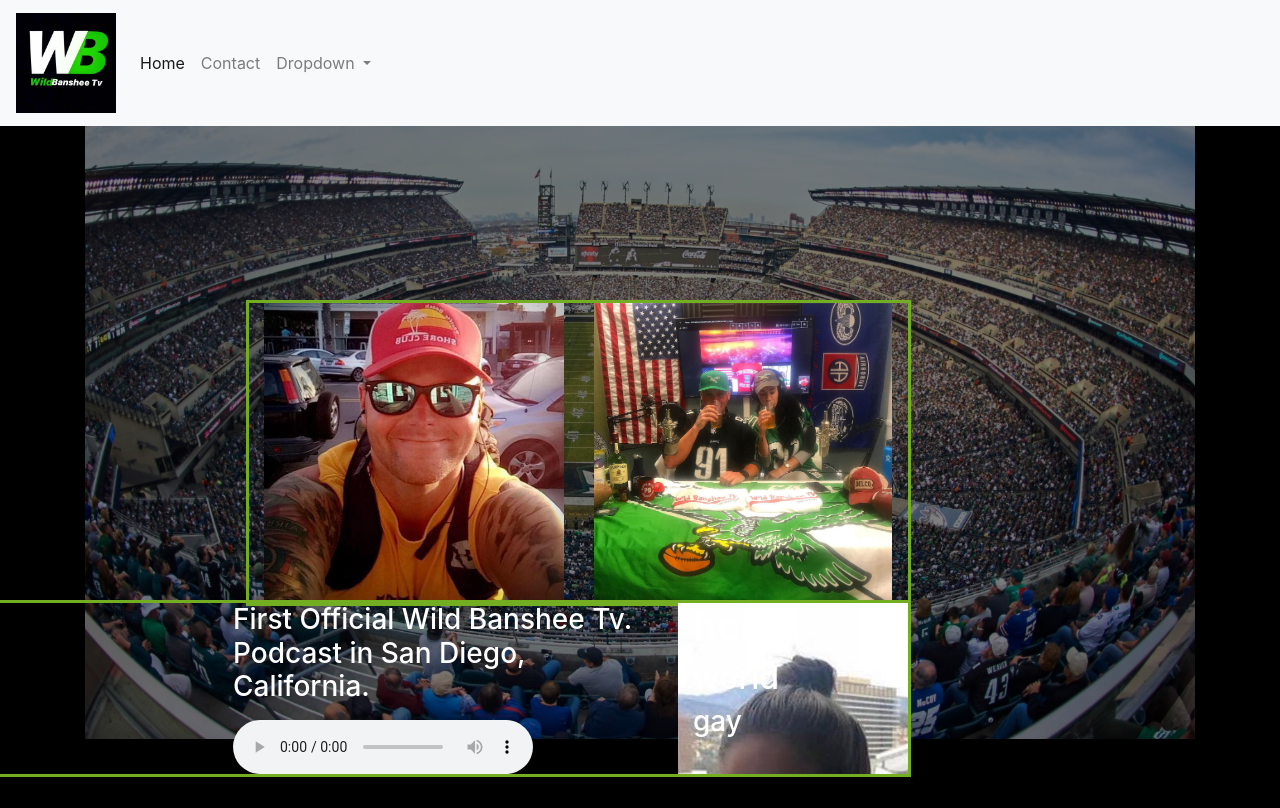
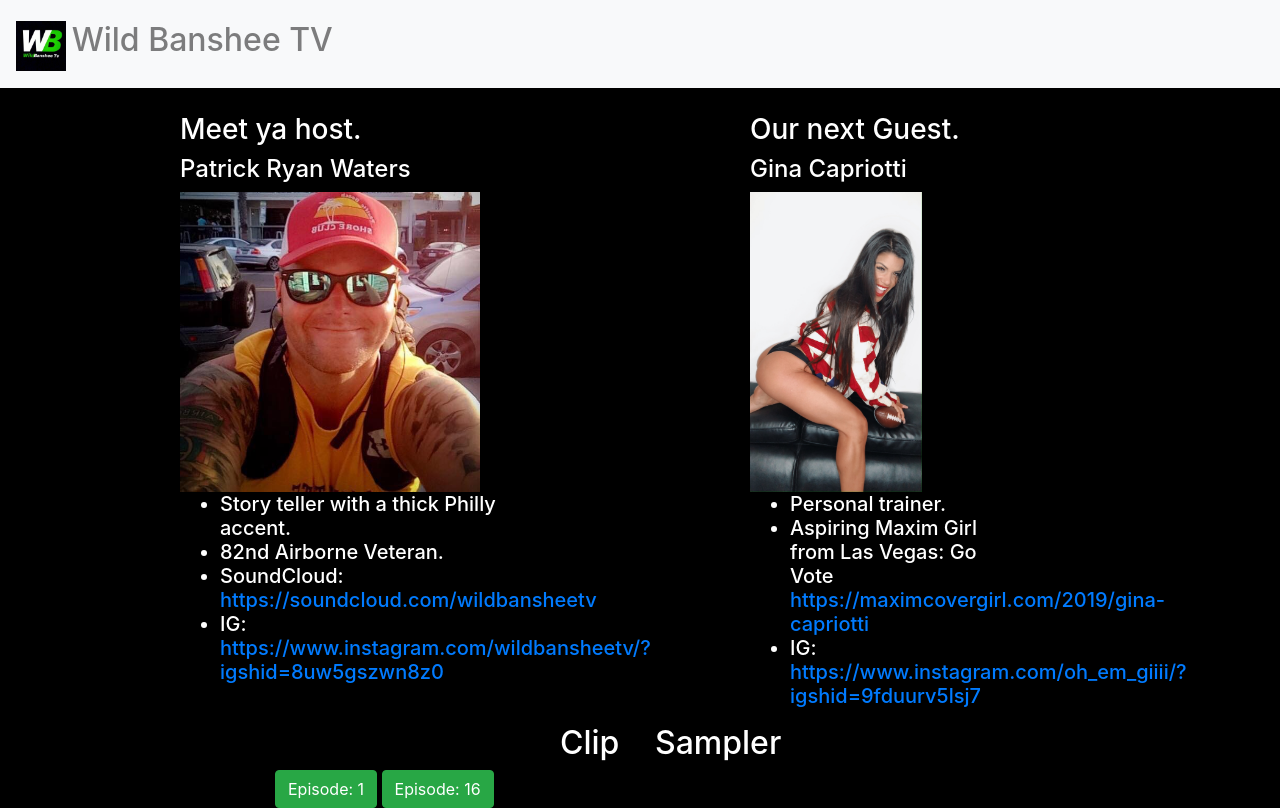
Before and after one commit to Tatael7/wickedBanshee, a plain HTML site: page index.html in a window 1280 px wide. Drawn offline with nearby package versions, Linux system fonts and the light colour scheme.

Commit message:
beta launch version

```diff
--- a/assets/styles/styles.css
+++ b/assets/styles/styles.css
@@ -1,38 +1,21 @@
 body {
     background-color: #000000;
+    color: white;
 }
 
-#holder {
-    opacity: 0.5;
-    width: 100%;
+#primeraCaja {
+    margin-top: 25px;
 }
 
-#foto {
-    position: relative;
+#comingUp {
+    margin-top: 25px;
+    margin-right: 100px;
 }
 
-#content {
-    color: white;
-    text-size-adjust: 25px;
-    position: absolute;
-    top: 300px;
-    right: 30%;
-    width: auto;
-    height: auto;
-    border: 3px solid #73AD21;
+#collapseExample1 {
+    color: black;
 }
 
-#content2 {
-    color: white;
-    text-size-adjust: 25px;
-    position: absolute;
-    top: 600px;
-    right: 30%;
-    width: auto;
-    height: auto;
-    border: 3px solid #73AD21;
+#collapseExample16 {
+    color: black;
 }
-
-#prueba {
-    background-image: url("../images/hotGirl2.jpeg");
-}
--- a/index.html
+++ b/index.html
@@ -8,71 +8,127 @@
         </head>
         <body>
             <header>
-                <nav class="navbar fixed-top navbar-expand-lg navbar-light bg-light">
-                        <a class="navbar-brand" href="#"><img src="assets/images/logo.JPG" height="100"></a>
-                        <button class="navbar-toggler" type="button" data-toggle="collapse" data-target="#navbarSupportedContent" aria-controls="navbarSupportedContent" aria-expanded="false" aria-label="Toggle navigation">
-                          <span class="navbar-toggler-icon"></span>
-                        </button>
-                        <div class="collapse navbar-collapse" id="navbarSupportedContent">
-                          <ul class="navbar-nav mr-auto">
-                            <li class="nav-item active">
-                              <a class="nav-link" href="#">Home <span class="sr-only">(current)</span></a>
+                <nav class="navbar navbar-light bg-light">
+                  <a class="navbar-brand" href="#">
+                    <img src="assets/images/logo.JPG" width="50"  alt="">
+                    <h2 class="navbar-text" id="wbt">Wild Banshee TV</h2>
+                  </a>
+                </nav>
+            </header>
+            <div class="container">
+              <div class="row" id="banner">
+                <div class="col-lg-1"></div>
+                <div class="col-lg-4">
+                    <div id="primeraCaja">
+                      <aside id="intro">
+                        <h3>
+                          Meet ya host.
+                        </h3>
+                        <h4>
+                          Patrick Ryan Waters
+                        </h4>
+                        <img src="assets/images/pat.JPG" height=300>
+                        <h5>
+                          <ul>
+                            <li>
+                              Story teller with a thick Philly accent.
                             </li>
-                            <li class="nav-item">
-                              <a class="nav-link" href="#">Contact</a>
+                            <li>
+                              82nd Airborne Veteran.
                             </li>
-                            <li class="nav-item dropdown">
-                              <a class="nav-link dropdown-toggle" href="#" id="navbarDropdown" role="button" data-toggle="dropdown" aria-haspopup="true" aria-expanded="false">
-                                Dropdown
+                            <li>
+                              SoundCloud:<a href="https://soundcloud.com/wildbansheetv">
+                              https://soundcloud.com/wildbansheetv
                               </a>
-                              <div class="dropdown-menu" aria-labelledby="navbarDropdown">
-                                <a class="dropdown-item" href="#">Action</a>
-                                <a class="dropdown-item" href="#">Another action</a>
-                                <div class="dropdown-divider"></div>
-                                <a class="dropdown-item" href="#">Something else here</a>
-                              </div>
+                            </li>
+                            <li>
+                              IG:<a href="https://www.instagram.com/wildbansheetv/?igshid=8uw5gszwn8z0">
+                              https://www.instagram.com/wildbansheetv/?igshid=8uw5gszwn8z0
+                              </a>
                             </li>
                           </ul>
+                        </h5>
+                      </aside>
+                    </div>
+                </div>
+                <div class="col-lg-2"></div>
+                <div class="col-lg-4">
+                  <aside id="comingUp">
+                    <h3>
+                      Our next Guest.
+                    </h3>
+                    <h4>
+                      Gina Capriotti
+                    </h4>
+                    <img src="assets/images/ginaC.jpeg" height="300">
+                    <h5>
+                      <ul>
+                        <li>
+                          Personal trainer.
+                        </li>
+                        <li>
+                          Aspiring Maxim Girl from Las Vegas: Go Vote
+                          <a href="https://maximcovergirl.com/2019/gina-capriotti">
+                            https://maximcovergirl.com/2019/gina-capriotti
+                          </a>
+                        </li>
+                        <li>
+                          IG:
+                          <a href="https://www.instagram.com/oh_em_giiii/?igshid=9fduurv5lsj7">
+                            https://www.instagram.com/oh_em_giiii/?igshid=9fduurv5lsj7
+                          </a>
+                        </li>
+                      </ul>
+                    </h5>
+                  </aside>
+                </div>
+              </div>
+              <div class="row">
+                <div class="col-sm-5"></div>
+                <div class="col-sm-1">
+                  <h2>Clip</h2>
+                </div>
+                <div class="col-sm-1">
+                  <h2>Sampler</h2>
+                </div>
+                <div class="col-sm-5"></div>
+              </div>
+              <div class="row" id="backLog">
+                <div class="col-md-2"></div>
+                <div class="col-md-8">
+                    <a class="btn btn-success" data-toggle="collapse" href="#collapseExample1" role="button" aria-expanded="false" aria-controls="collapseExample">
+                      Episode: 1
+                    </a>
+                    <div class="collapse" id="collapseExample1">
+                        <div class="card card-body">
+                            First Official Wild Banshee Tv. Podcast in San Diego, California.
+                            My first official guest Bridget is from Philadelphia ,Pa. She is now living the dream in Southern California.We introduce ourselves on episode one of the podcast.
+                            We also share some funny stories from the past.
+                            Also discuss the differences of living on the East coast and now the West coast, and so much more.
+                            <audio controls>
+                              <source src="assets/audio/ep1cut.mp3">
+                            </audio>
                         </div>
-                      </nav>
-            </header>
-            <div class="espacio">
-                <div class="container">
-                  <div class="row" id="foto">
-                    <div class="col-lg-12">
-                      <img id="holder" src="assets/images/stadium.jpg" width=300>
                     </div>
-                  </div>
-                  <div class="row" id="content">
-                    <div class="col-md-6">
-                      <img id="pat" src="assets/images/pat.JPG" height="300">
-                    </div>
-                    <div class="col-md-6">
-                      <img id="hotGirl1" src="assets/images/hotGirl.JPG" height="300">
-                    </div>
-                    <!-- <div class="col-md-3"></div> -->
-                  </div>
-                  <div class="row" id="content2">
-                    <div class="col-md-3"></div>
-                    <div class="col-md-6">
-                        <aside>
-                          <h3><p>First Official Wild Banshee Tv. Podcast in San Diego, California.
-                            </p></h3>
-                            <audio controls>
-                              <source src="assets/audio/ep1cut.mp3" type="audio/mpeg">
-                            </audio>
-                        </aside>
-                    </div>
-                    <div class="col-md-3" id="prueba">
-                      <h1>hello</h1>
-                      <h2>
-                        world
-                      </h2>
-                      <h3>gay</h3>
-                    </div>
-                  </div>
-                </div>
+                    <a class="btn btn-success" data-toggle="collapse" href="#collapseExample16" role="button" aria-expanded="false" aria-controls="collapseExample">
+                        Episode: 16
+                      </a>
+                      <div class="collapse" id="collapseExample16">
+                          <div class="card card-body">
+                              Episode 16 of Wild Banshee Tv.
+                              My next guest Pacific Beach Puma is from San Diego works as an accountant.
+                              A very free spirit confident young lady.
+                              Puma shares some funny stories about her sex adventures in life.
+                              She is actually working on her own book about all her life experiences.
+                              Best part about doing these podcasts are meeting people like PB Puma.
+                              <audio controls>
+                                <source src="assets/audio/ep16cut.mp3">
+                              </audio>
+                          </div>
+                <div class="col-md-2"></div>
+              </div>
             </div>
+
             <script src="https://code.jquery.com/jquery-3.3.1.slim.min.js" integrity="sha384-q8i/X+965DzO0rT7abK41JStQIAqVgRVzpbzo5smXKp4YfRvH+8abtTE1Pi6jizo" crossorigin="anonymous"></script>
             <script src="https://cdnjs.cloudflare.com/ajax/libs/popper.js/1.14.7/umd/popper.min.js" integrity="sha384-UO2eT0CpHqdSJQ6hJty5KVphtPhzWj9WO1clHTMGa3JDZwrnQq4sF86dIHNDz0W1" crossorigin="anonymous"></script>
             <script src="https://stackpath.bootstrapcdn.com/bootstrap/4.3.1/js/bootstrap.min.js" integrity="sha384-JjSmVgyd0p3pXB1rRibZUAYoIIy6OrQ6VrjIEaFf/nJGzIxFDsf4x0xIM+B07jRM" crossorigin="anonymous"></script>
```
Also changed, not shown: assets/images/ginaC.jpeg (added), info.txt.
